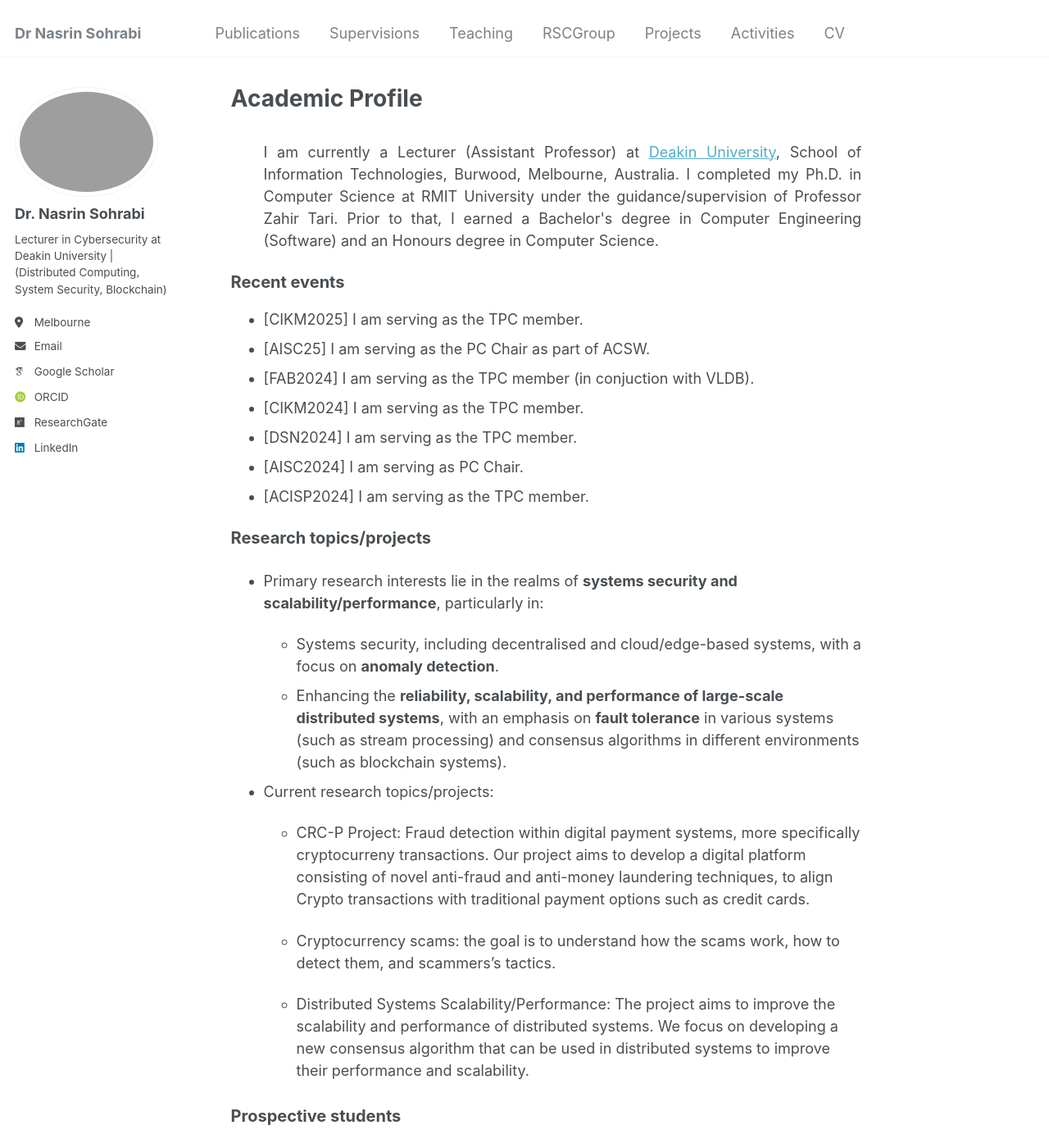
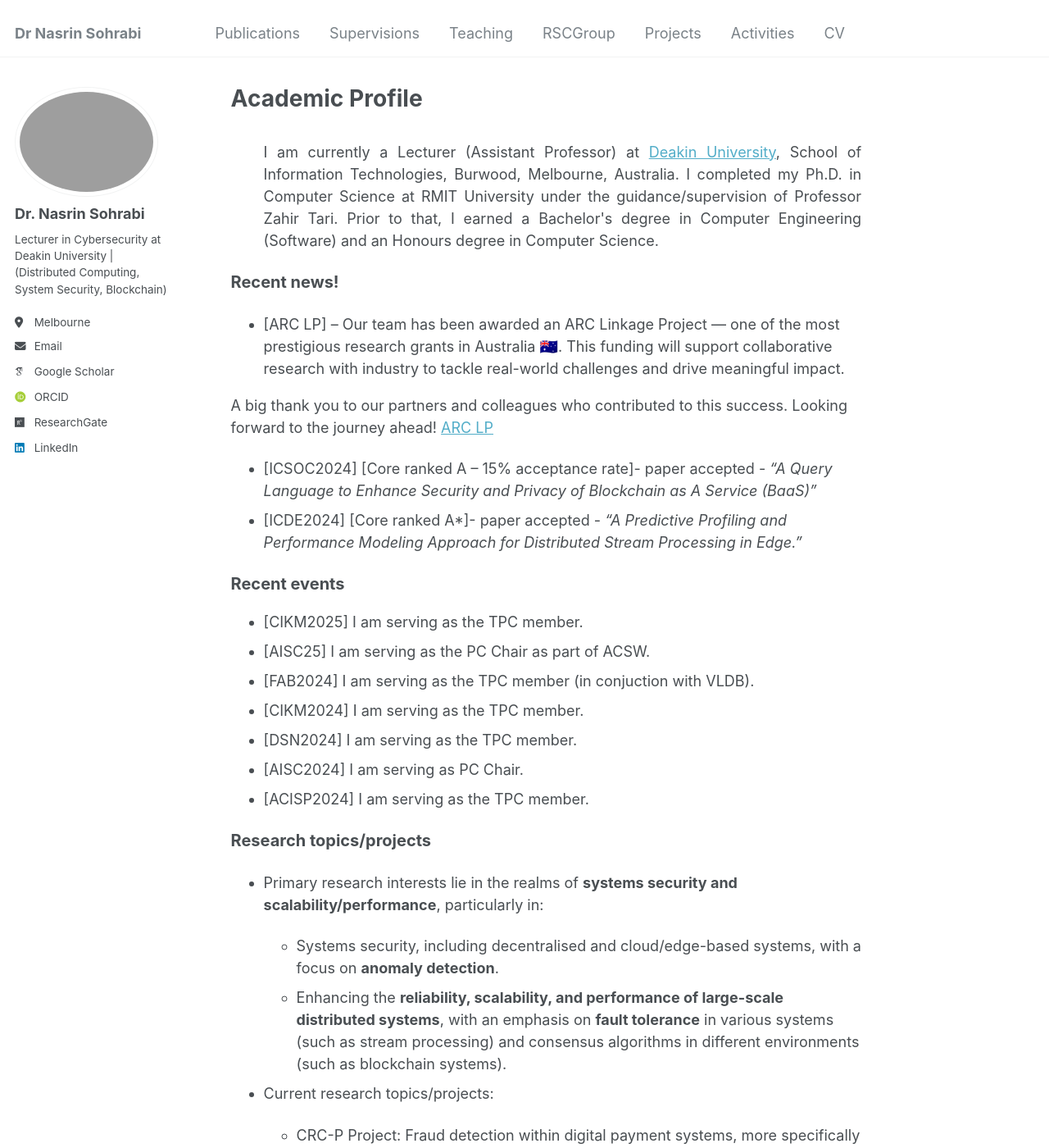
Before and after one commit to Nasrin-Sohrabi/Nasrin-Sohrabi.github.io, a Jekyll site: the page built from _pages/about.md, in a window 1280 px wide and 1400 px high. Shown: the whole window at 82% size. Built offline with Jekyll 4.4.1, drawn with Linux system fonts in a browser that asks for light colours; some web fonts are replaced; some of the changed text lies outside the part shown.

Commit message:
updating news

```diff
--- a/_pages/about.md
+++ b/_pages/about.md
@@ -9,6 +9,17 @@ redirect_from:
 
 <span style="text-align: justify;"></span>
   <ul style="text-align: justify;"> I am currently a Lecturer (Assistant Professor) at <a href="https://www.deakin.edu.au/">Deakin University</a>, School of Information Technologies, Burwood, Melbourne, Australia. I completed my Ph.D. in Computer Science at RMIT University under the guidance/supervision of Professor Zahir Tari. Prior to that, I earned a Bachelor's degree in Computer Engineering (Software) and an Honours degree in Computer Science. </ul>
+
+
+
+<span style="font-size:20px;">Recent news!</span>
+======
+<span style=" text-align: justify;">
+  * [ARC LP] -- Our team has been awarded an ARC Linkage Project — one of the most prestigious research grants in Australia 🇦🇺. This funding will support collaborative research with industry to tackle real-world challenges and drive meaningful impact.
+
+A big thank you to our partners and colleagues who contributed to this success. Looking forward to the journey ahead! <a href= "https://rms.arc.gov.au/RMS/Report/Download/Report/a3f6be6e-33f7-4fb5-98a6-7526aaa184cf/277">ARC LP</a>
+  * [ICSOC2024] [Core ranked A -- 15% acceptance rate]- paper accepted - <span style="font-style: italic;">"A Query Language to Enhance Security and Privacy of Blockchain as A Service (BaaS)"</span>
+  * [ICDE2024] [Core ranked A*]- paper accepted - <span style="font-style: italic;"> "A Predictive Profiling and Performance Modeling Approach for Distributed Stream Processing in Edge."</span>
 
 <span style="font-size:20px;">Recent events</span>
 ======
@@ -47,12 +58,6 @@ redirect_from:
   <ul style="text-align: justify;">I am on the lookout for graduate and undergraduate students who possess a strong background in system security, distributed computing, and machine learning. If you're passionate about system research, feel free to email me your CV. </ul>
 
 
-<span style="font-size:20px;">Recent news!</span>
-======
-<span style=" text-align: justify;">
-
-  * [ICSOC2024] [Core ranked A -- 15% acceptance rate]- paper accepted - <span style="font-style: italic;">"A Query Language to Enhance Security and Privacy of Blockchain as A Service (BaaS)"</span>
-  * [ICDE2024] [Core ranked A*]- paper accepted - <span style="font-style: italic;"> "A Predictive Profiling and Performance Modeling Approach for Distributed Stream Processing in Edge."</span>
 
 
 <span style="font-size:20px;">Useful links</span>
```
